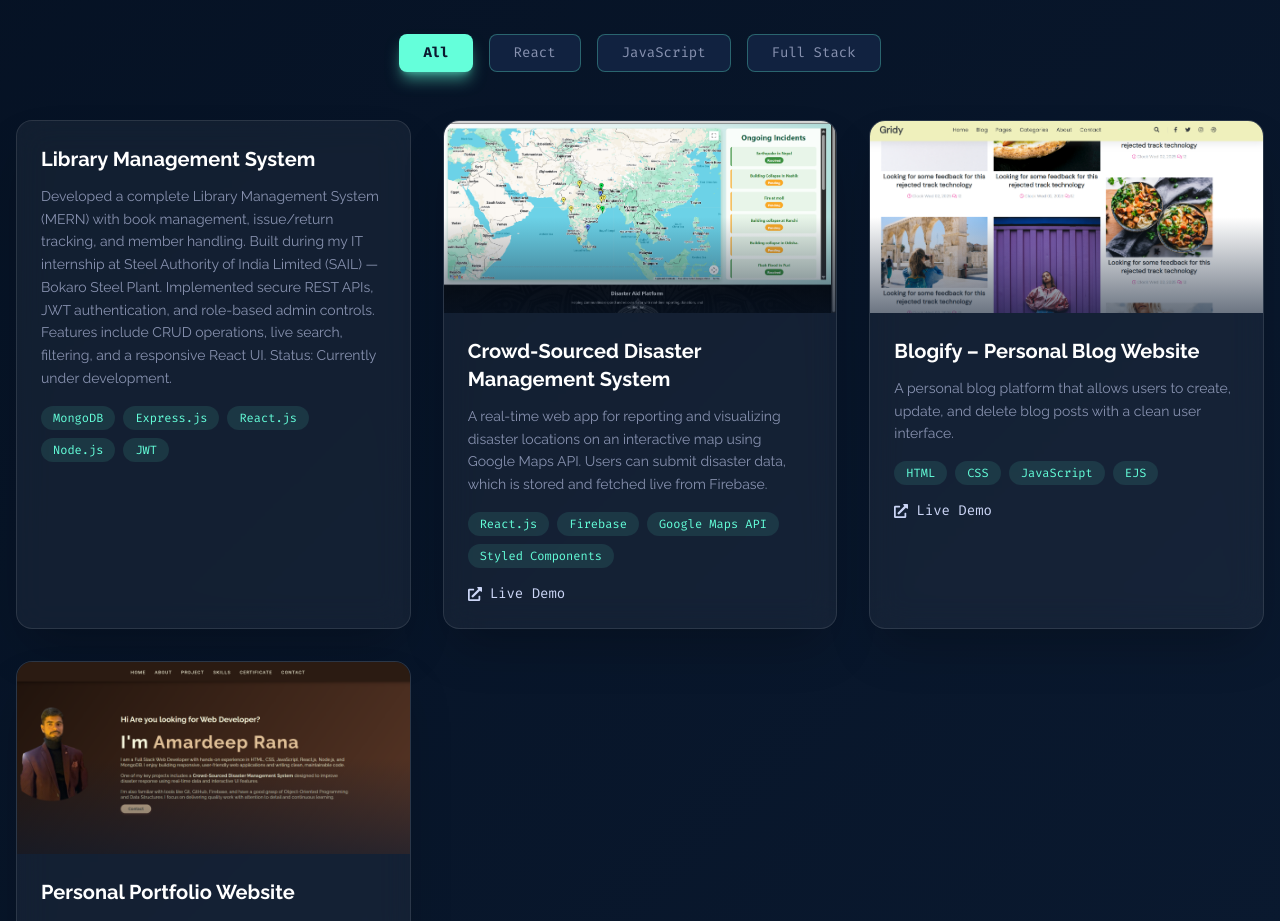
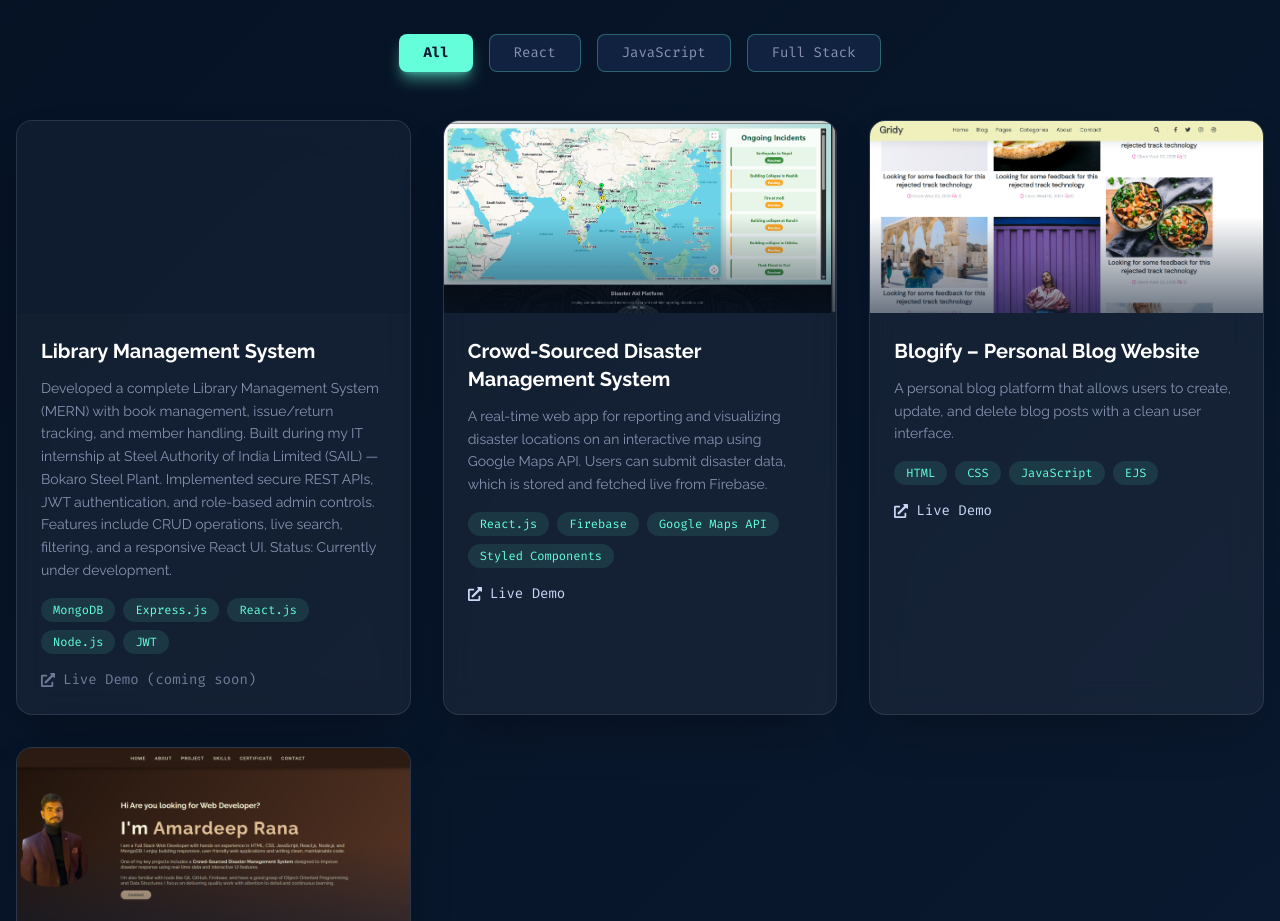
Before and after one commit to amardeeprana29/amardeeprana.com, a React (Vite) app: page / in a window 1280 px wide. Shown: the part 2040-2961 px from the top of the page. Built offline with nearby package versions, Linux system fonts and the light colour scheme.

Commit message:
Projects: keep image slot and Live Demo area visible; show placeholder and 'coming soon' when empty

```diff
--- a/src/components/Projects.jsx
+++ b/src/components/Projects.jsx
@@ -86,16 +86,23 @@ const Projects = () => {
               layout
               className="glass-card overflow-hidden group"
             >
-              {project.image && (
+              {/* Reserve image area for all projects so layout stays consistent */}
               <div className="relative overflow-hidden h-48">
+                {project.image ? (
+                  <>
                     <img
                       src={project.image}
                       alt={project.title}
                       className="w-full h-full object-cover group-hover:scale-110 transition-transform duration-500"
                     />
                     <div className="absolute inset-0 bg-gradient-to-t from-primary-dark via-transparent opacity-60"></div>
+                  </>
+                ) : (
+                  <div className="w-full h-full bg-primary-dark/30 flex items-center justify-center">
+                    {/* Blank placeholder - will be replaced when image is provided */}
                   </div>
                 )}
+              </div>
 
               <div className="p-6">
                 <h4 className="text-xl font-bold text-white mb-3 group-hover:text-accent-cyan transition-colors">
@@ -118,7 +125,7 @@ const Projects = () => {
                 </div>
 
                 <div className="flex gap-4">
-                  {project.liveLink && (
+                  {project.liveLink ? (
                     <a
                       href={project.liveLink}
                       target="_blank"
@@ -127,6 +134,10 @@ const Projects = () => {
                     >
                       <FaExternalLinkAlt /> Live Demo
                     </a>
+                  ) : (
+                    <span className="flex items-center gap-2 text-text-secondary text-sm font-mono opacity-80">
+                      <FaExternalLinkAlt /> Live Demo (coming soon)
+                    </span>
                   )}
                 </div>
               </div>
```
Lines whose indentation alone changed are shown as unchanged.
